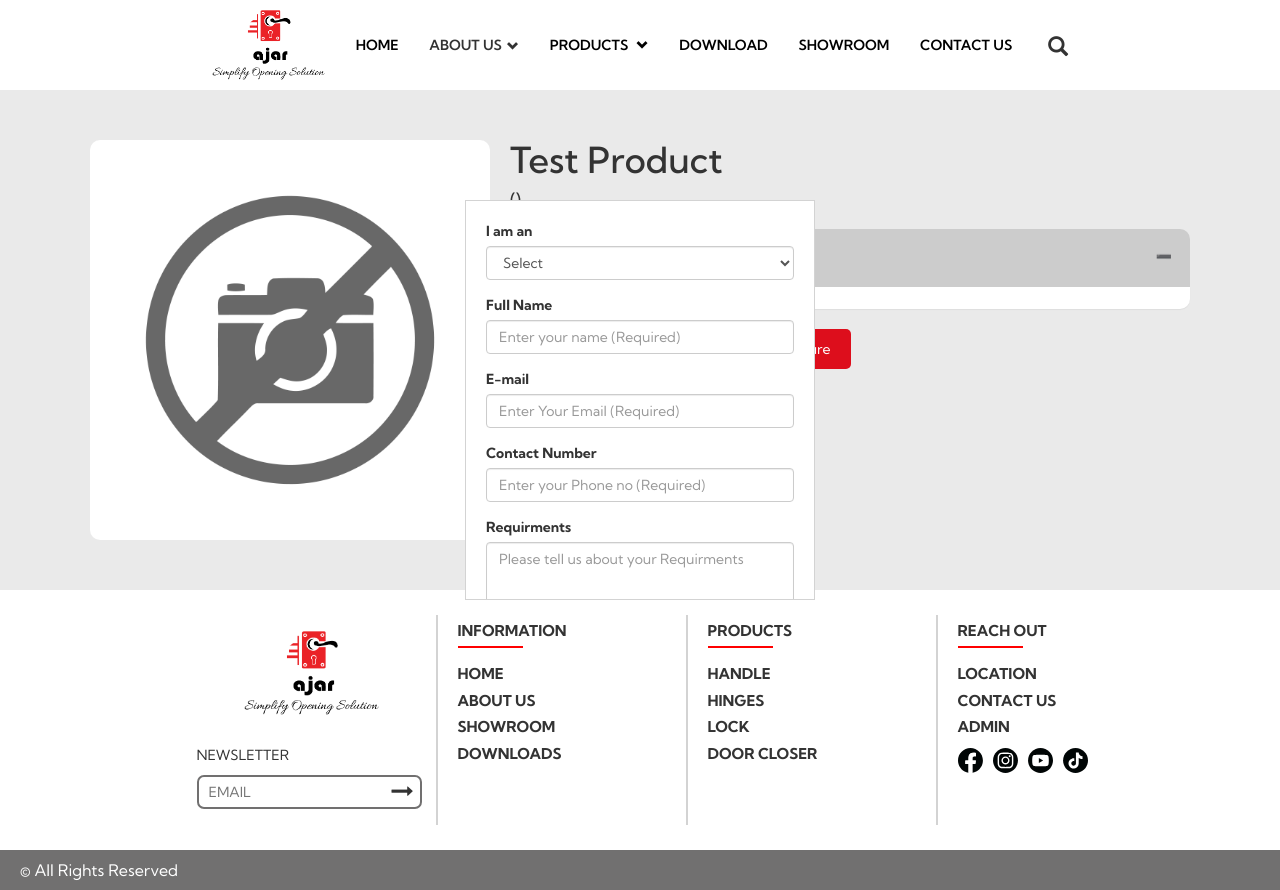
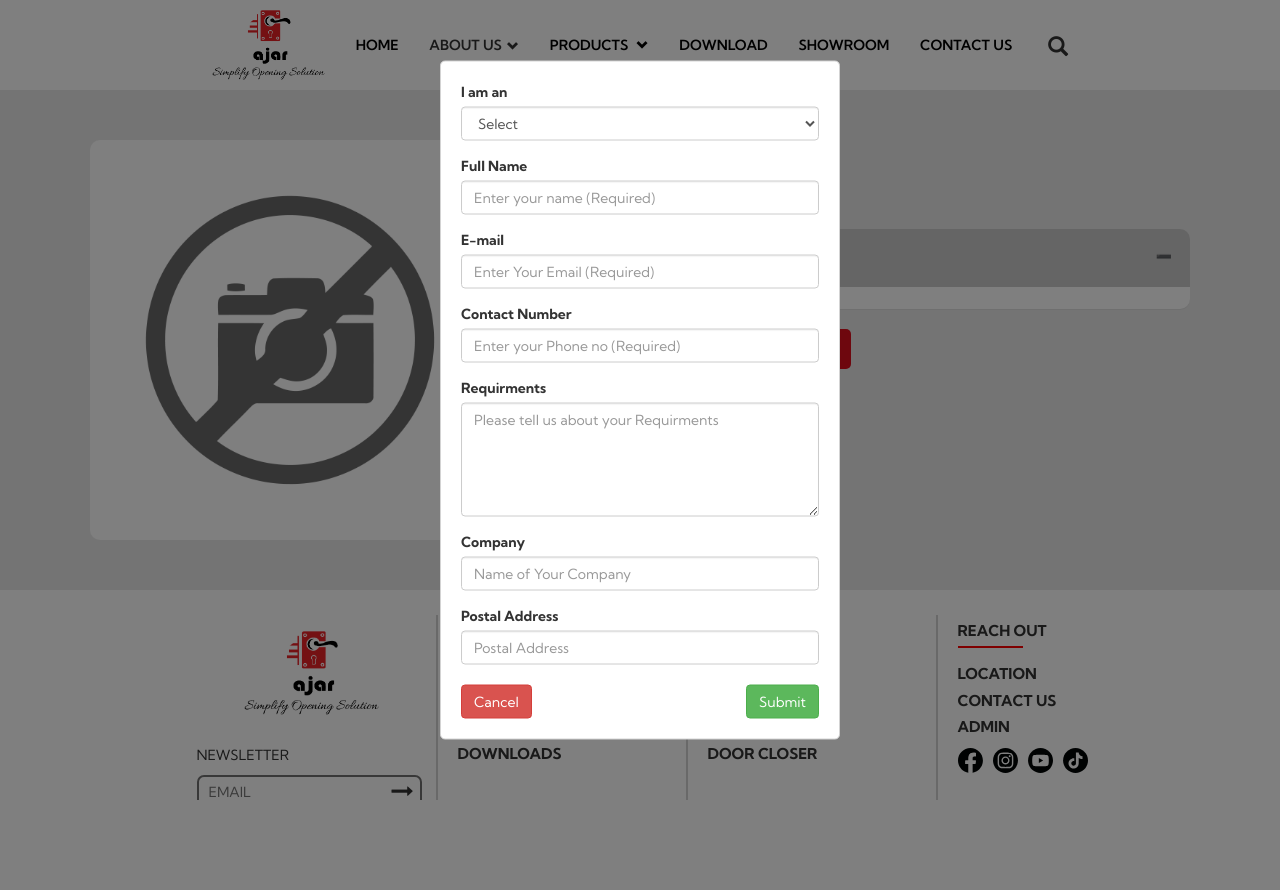
Before and after one commit to ismailbohra/Ajar-me, a CodeIgniter app: page /PHP-commerce/index.php/product/product/1 in a window 1280 px wide, after a click on "Send Queries". After the commit the page ends 800 px from the top, so only its background shows below. Run offline with CodeIgniter, Linux system fonts and the light colour scheme; data comes from the database, SQL or seed files in the repository; data that the repository does not hold is empty; some libraries are stand-ins or nearby versions.

Commit message:
updated enquiry form of product description page

```diff
--- a/application/views/Product/Product.php
+++ b/application/views/Product/Product.php
@@ -196,10 +196,24 @@
         background-color: white;
         border: 1px solid lightgrey;
         padding: 2rem;
-        width: 350px;
-        height: 400px;
+        width: 400px;
+        max-width: 400px;
+        min-height: 400px;
+        max-height: 95vh;
         overflow-y: scroll;
         display: none;
+        z-index: 12;
+        border-radius: 5px;
+
+        @media screen and (max-width:500px) {
+
+            max-width: 350px;
+
+            @media screen and (max-width: 374px) {
+
+                max-width: 250px;
+            }
+        }
     }
 
     .submit {
@@ -208,6 +222,15 @@
         justify-content: space-between;
     }
 
+    #product-overlay {
+        display: none;
+        top: 0;
+        position: fixed;
+        height: 100vh;
+        width: 100vw;
+        background-color: rgba(0, 0, 0, 0.5);
+        z-index: 10;
+    }
     /* Add this to your existing CSS or create a new section for toast messages */
     .toast-message {
         position: fixed;
@@ -586,6 +609,7 @@
         </div>
     </form>
 </div>
+<div id="product-overlay"></div>
 <div id="toast-message" class="toast-message">
     Thank you for Enquiy!<br />
     We will contact you Shortly
@@ -753,6 +777,7 @@
 
     function send_query(id) {
         document.getElementById("query").style.display = "block";
+        document.getElementById("product-overlay").style.display = "block";
         const newInput = document.createElement("div");
         newInput.innerHTML = `<input type="text" hidden name="product_id" value=${id} Required=true>`;
         document.querySelector(".myForm").appendChild(newInput);
@@ -761,6 +786,7 @@
     function clearForm() {
         $('#myForm')[0].reset();
         document.getElementById("query").style.display = "none";
+        document.getElementById("product-overlay").style.display = "none";
     }
     $(document).ready(function () {
         $('#myForm').submit(function (event) {
```
